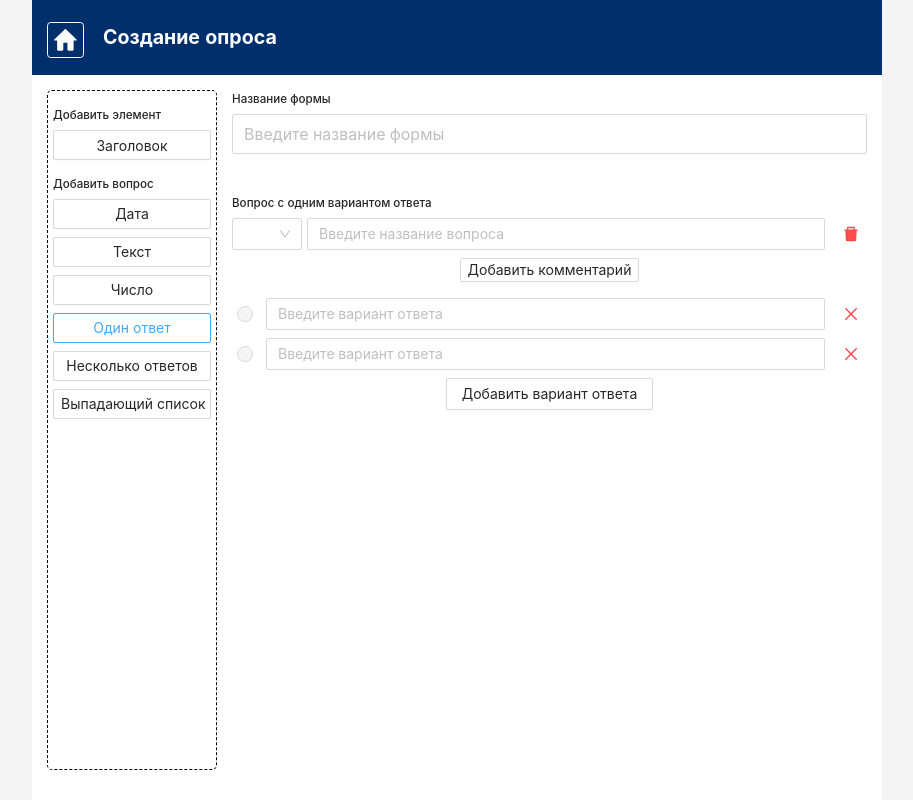
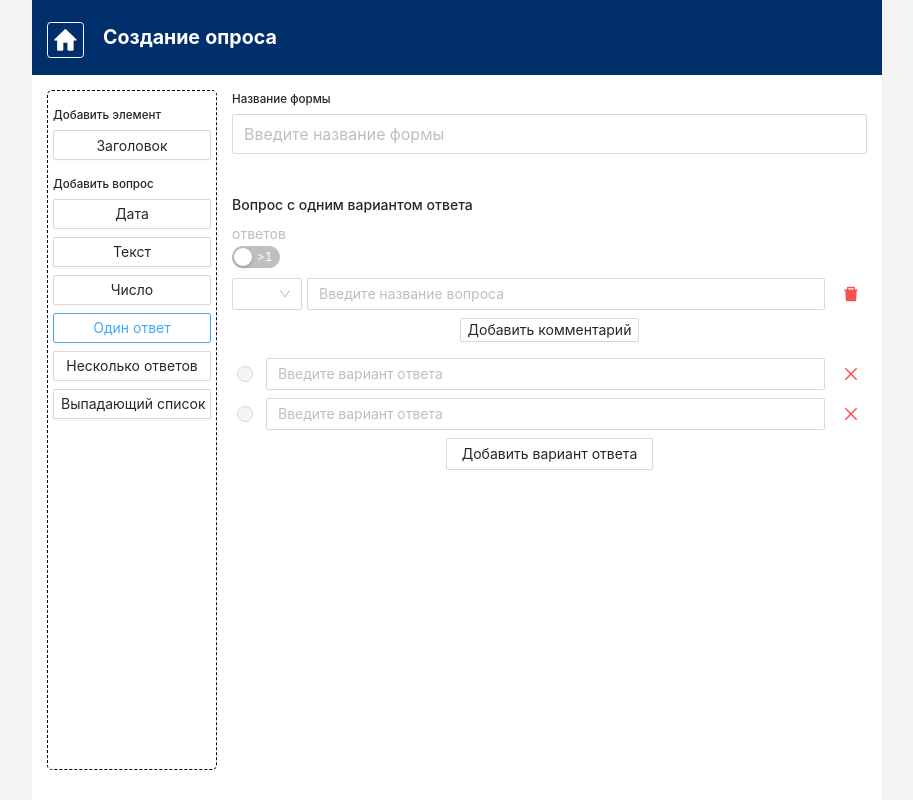
Before and after one commit to Hydrobee3000/checklist-client, a React (Create React App) app: page /#/create in a window 1280 px wide. Both pictures are taken after a click on the button "Один ответ". Shown: the whole page, without its empty margins (183-1096 px from the left). Built offline with nearby package versions, Linux system fonts and the light colour scheme.

Commit message:
added a toggle switch for changing the number of answers in creating a Radio question

```diff
--- a/src/Pages/formCreation/elements/QuestionRadioEl.jsx
+++ b/src/Pages/formCreation/elements/QuestionRadioEl.jsx
@@ -1,5 +1,5 @@
-import React, { useState } from 'react'
-import { Button, Input, Tooltip, Select, Radio, Switch, Checkbox } from 'antd'
+import React, { useState, useEffect } from 'react'
+import { Button, Input, Tooltip, Select, Radio, Switch, Checkbox, Typography } from 'antd'
 import { CloseOutlined, DeleteOutlined, DeleteFilled } from '@ant-design/icons'
 
 const { Option } = Select
@@ -15,6 +15,8 @@ export const QuestionRadioEl = ({
   multiple = false,
 }) => {
   const [isRemarkInputVisible, setRemarkInputVisible] = useState(false)
+  const [isMultipleAnswers, setIsMultipleAnswers] = useState(multiple) // Добавлено состояние для хранения значения переключателя
+
   const radioAnswers = element.variants || []
 
   const handleAddRemarkClick = () => {
@@ -76,7 +78,7 @@ export const QuestionRadioEl = ({
         if (i === element.element.order - 1) {
           return {
             ...el,
-            variants: el.variants.filter((_, index) => index !== answerIndex),
+            isMultipleAnswers: el.variants.filter((_, index) => index !== answerIndex),
           }
         }
         return el
@@ -84,14 +86,39 @@ export const QuestionRadioEl = ({
     }))
   }
 
-  let title = multiple ? 'Вопрос с множеством вариантов ответа' : 'Вопрос с одним вариантом ответа'
+  useEffect(() => {
+    const updateIsMultipleAnswers = () => {
+      setInputsValue((prevData) => ({
+        ...prevData,
+        elements: prevData.elements.map((el, i) => {
+          if (i === element.element.order - 1) {
+            return {
+              ...el,
+              isMultipleAnswers: isMultipleAnswers,
+            }
+          }
+          return el
+        }),
+      }))
+    }
+
+    updateIsMultipleAnswers()
+  }, [isMultipleAnswers, setInputsValue, element.element.order])
+
+  let title = isMultipleAnswers ? 'Вопрос с множеством вариантов ответа' : 'Вопрос с одним вариантом ответа'
 
   return (
     <div key={element.element.order} style={{ display: 'flex', flexDirection: 'column', marginBottom: '30px', width: '100%' }}>
-      {/* <div style={{ marginBottom: '10px' }}> */}
-      <h5>{title}</h5>
-      {/* <Switch size='small' checkedChildren='1' unCheckedChildren='>1' /> */}
-      {/* </div> */}
+      <h4>{title}</h4>
+      <div style={{ marginBottom: '10px' }}>
+        <Typography style={{ opacity: 0.3 }}>ответов</Typography>
+        <Switch
+          checked={isMultipleAnswers} // Привязываем переключатель к состоянию isMultipleAnswers
+          onChange={(checked) => setIsMultipleAnswers(checked)} // Обновляем состояние isMultipleAnswers при изменении переключателя
+          checkedChildren='1'
+          unCheckedChildren='>1'
+        />
+      </div>
       <div style={{ display: 'flex', alignItems: 'center', marginBottom: '8px', width: '100%' }}>
         <Select style={{ width: 70, marginRight: '5px' }} defaultValue={element.order} onChange={handleOrderChange}>
           <Option value={1}>1.</Option>
@@ -136,9 +163,13 @@ export const QuestionRadioEl = ({
       <div style={{ display: 'flex', flexDirection: 'column', justifyContent: 'center', alignItems: 'center', width: '100%' }}>
         {radioAnswers.map((radioAnswer, index) => (
           <div key={index} style={{ display: 'flex', alignItems: 'center', marginBottom: '8px', width: '100%' }}>
-            {multiple ? <Checkbox disabled style={{ marginLeft: '5px' }} /> : <Radio disabled style={{ marginLeft: '5px' }} />}
+            {isMultipleAnswers ? (
+              <Checkbox disabled style={{ marginLeft: '5px' }} />
+            ) : (
+              <Radio disabled style={{ marginLeft: '5px' }} />
+            )}
             <Input
-              style={{ marginRight: '10px', flex: 1, marginLeft: multiple ? '13px' : '5px' }}
+              style={{ marginRight: '10px', flex: 1, marginLeft: isMultipleAnswers ? '13px' : '5px' }}
               allowClear
               placeholder='Введите вариант ответа'
               value={radioAnswer.value}
```
